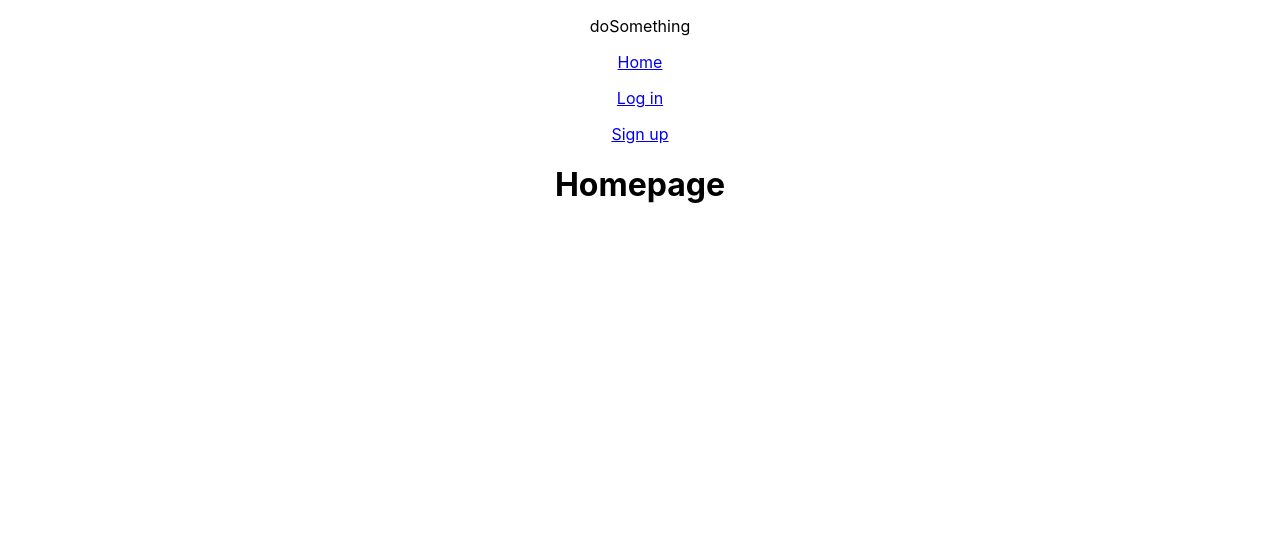
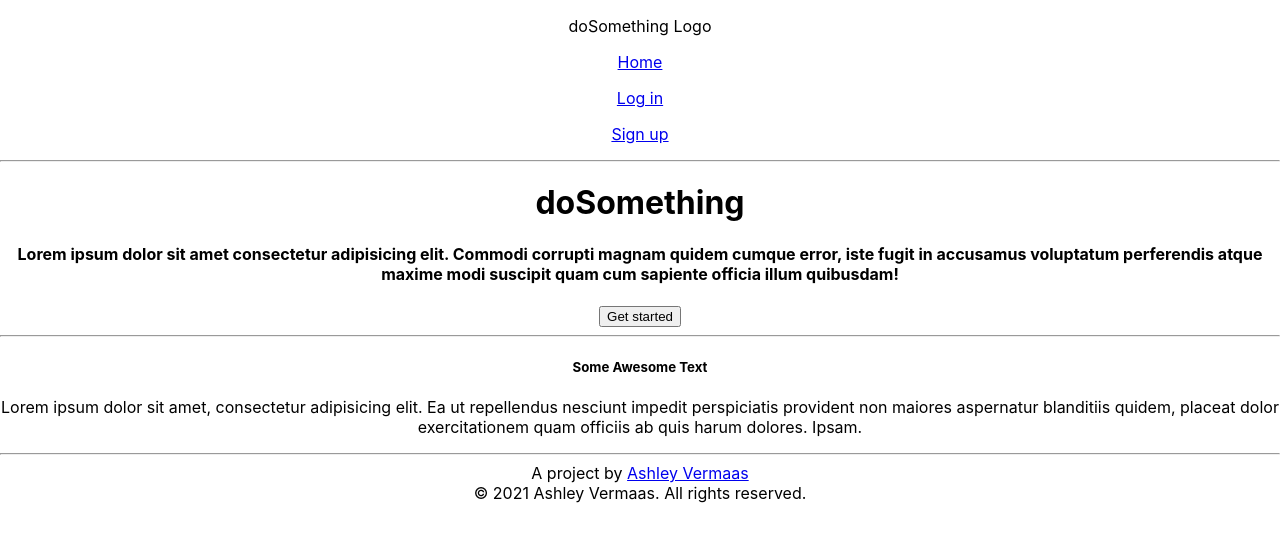
Before and after one commit to ashleyvermaas/do-something-client, a React (Create React App) app: page / in a window 1280 px wide. Shown: the top 542 px of the page. Built offline with nearby package versions, Linux system fonts and the light colour scheme.

Commit message:
add basic text to homepage to define layout

```diff
--- a/src/App.js
+++ b/src/App.js
@@ -5,15 +5,19 @@ import { BrowserRouter as Switch, Route, Redirect } from 'react-router-dom';
 import Homepage from './components/homepage/Homepage';
 import Signup from './components/auth/Signup';
 import Login from './components/auth/Login';
+
 import Navbar from './components/navbars/Navbar';
 import Sidebar from './components/navbars/Sidebar';
+
 import Dashboard from './components/dashboard/Dashboard';
 import Profile from './components/profile/Profile';
 import EditProfile from './components/profile/EditProfile';
+
 import ActivitiesList from './components/activities/ActivitiesList';
 import ActivityDetails from './components/activities/ActivityDetails';
 import EditActivity from './components/activities/EditActivity.js';
 import AddActivity from './components/activities/AddActivity';
+
 import ProtectedRoute from './components/auth/ProtectedRoute';
 
 class App extends Component {
@@ -48,9 +52,6 @@ class App extends Component {
           <ProtectedRoute user={this.state.loggedInUser} exact path="/activities/create" component={AddActivity} getUser={this.getTheUser}/>
 
           <ProtectedRoute user={this.state.loggedInUser} exact path="/activities/:activityId" component={ActivityDetails} getUser={this.getTheUser}/>
-
-          <ProtectedRoute user={this.state.loggedInUser} exact path="/activities/:activityId/edit" component={EditActivity} getUser={this.getTheUser}/>
-
         </Switch>
       </div>
     );
--- a/src/components/homepage/Homepage.js
+++ b/src/components/homepage/Homepage.js
@@ -1,11 +1,27 @@
 import React from 'react';
 import Navbar from '../navbars/Navbar';
+import { Link } from 'react-router-dom';
 
 function Homepage(props) {
     return (
         <div>
-        <Navbar user={props.user}/>
-            <h1>Homepage</h1>
+            <Navbar user={props.user} />
+            <hr></hr>
+            <header>
+                <h1>doSomething</h1>
+                <h4>Lorem ipsum dolor sit amet consectetur adipisicing elit. Commodi corrupti magnam quidem cumque error, iste fugit in accusamus voluptatum perferendis atque maxime modi suscipit quam cum sapiente officia illum quibusdam!</h4>
+                <Link to='/signup'><button>Get started</button></Link>
+            </header>
+            <hr></hr>
+            <section>
+                <h5>Some Awesome Text</h5>
+                <p>Lorem ipsum dolor sit amet, consectetur adipisicing elit. Ea ut repellendus nesciunt impedit perspiciatis provident non maiores aspernatur blanditiis quidem, placeat dolor exercitationem quam officiis ab quis harum dolores. Ipsam.</p>
+            </section>
+            <hr></hr>
+            <footer>
+                <div>A project by <a href="https://github.com/ashleyvermaas">Ashley Vermaas</a></div>
+                <div>© 2021 Ashley Vermaas. All rights reserved.</div>
+            </footer>
         </div>
     )
 }
--- a/src/components/navbars/Navbar.js
+++ b/src/components/navbars/Navbar.js
@@ -4,7 +4,7 @@ import { Link } from 'react-router-dom';
 function Navbar(props) {
     return (
         <div>
-            <p>doSomething</p>
+            <p>doSomething Logo</p>
             <p><Link to={"/"}>Home</Link></p>
             { props.user ?
                 <p><Link to={"/dashboard"}>Go to Dashboard</Link></p>
--- a/src/components/navbars/Sidebar.js
+++ b/src/components/navbars/Sidebar.js
@@ -17,10 +17,11 @@ class Sidebar extends Component {
     render() {
         return (
             <div>
-                <p>doSomething</p>
+                <p>doSomething Logo</p>
                 <p><Link to={"/"}>Home</Link></p>
                 <p><Link to={"/dashboard"}>Dashboard</Link></p>
-                <p><Link to={"/activities"}>All activities</Link></p>
+                <p><Link to={"/activities"}>Activities</Link></p>
+                <p><Link to={"/events"}>Events</Link></p>
                 <p><Link to={"/my-profile"}>Profile</Link></p>
                 <Link to={"/"}><button onClick={() => this.logoutUser()}>Log out</button></Link>
             </div>
```
